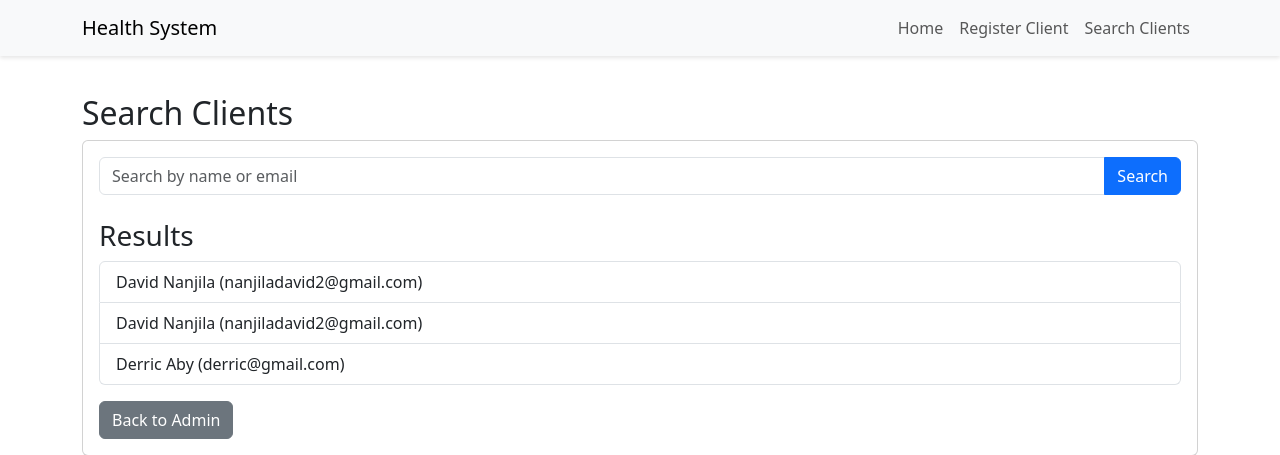
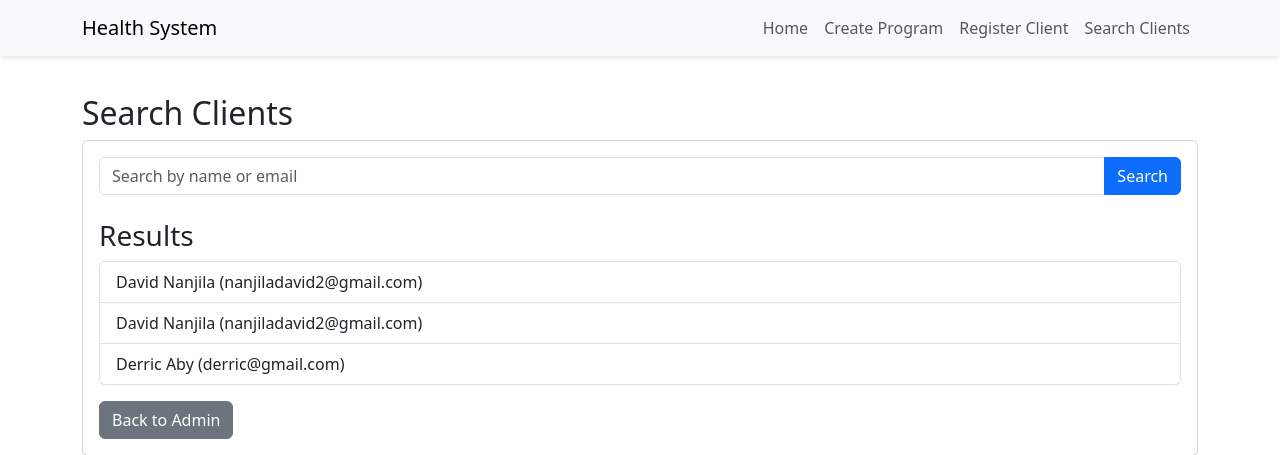
Before and after one commit to HandOnPractices/internshipTask1, a Django app: page /clients/search/ in a window 1280 px wide. Shown: the top 455 px of the page. Run offline with Django 5.2, Linux system fonts and the light colour scheme; data comes from the database, SQL or seed files in the repository.

Commit message:
Update base.html to improve navigation structure with dynamic links

```diff
--- a/clients/templates/clients/base.html
+++ b/clients/templates/clients/base.html
@@ -11,6 +11,7 @@
         body { padding-top: 70px; }
         .navbar { box-shadow: 0 2px 4px rgba(0,0,0,0.1); }
         .error { color: #dc3545; }
+        .alert { margin-top: 20px; }
     </style>
 </head>
 <body>
@@ -27,7 +28,10 @@
                         <a class="nav-link" href="{% url 'home' %}">Home</a>
                     </li>
                     <li class="nav-item">
-                        <a class="nav-link" href="">Register Client</a>
+                        <a class="nav-link" href="{% url 'program_create' %}">Create Program</a>
+                    </li>
+                    <li class="nav-item">
+                        <a class="nav-link" href="{% url 'client_create' %}">Register Client</a>
                     </li>
                     <li class="nav-item">
                         <a class="nav-link" href="{% url 'client_search' %}">Search Clients</a>
@@ -45,5 +49,8 @@
 
     <!-- Bootstrap JS -->
     <script src="https://cdn.jsdelivr.net/npm/bootstrap@5.3.3/dist/js/bootstrap.bundle.min.js" integrity="sha384-YvpcrYf0tY3lHB60NNkmXc5s9fDVZLESaAA55NDzOxhy9GkcIdslK1eN7N6jIeHz" crossorigin="anonymous"></script>
+
+    {% block scripts %}
+    {% endblock %}
 </body>
 </html>
```
